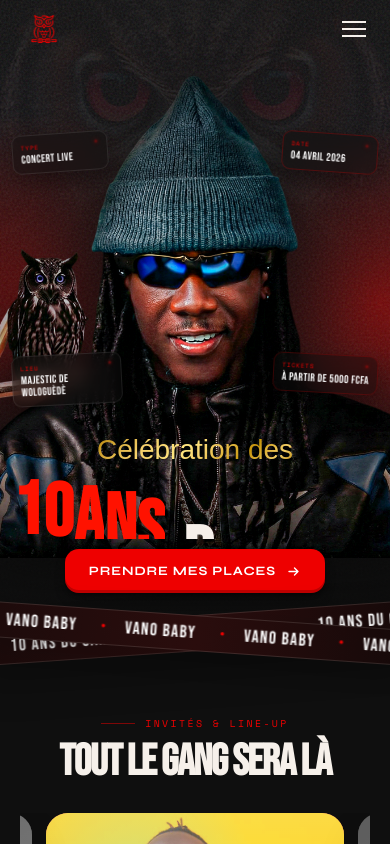
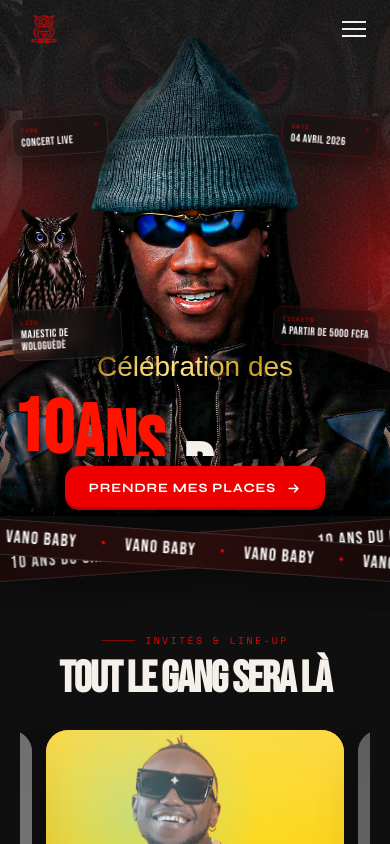
Before and after one commit to Guck2005/vano-baby, a Next.js app: page / in a window 390 px wide. Built offline with nearby package versions, Linux system fonts and the light colour scheme; a web font is replaced by a local one.

Commit message:
Corection

```diff
--- a/src/app/globals.css
+++ b/src/app/globals.css
@@ -1859,7 +1859,7 @@
   .nav-cta { display: none; }
   .nav-burger { display: flex; }
   .hero {
-    min-height: 75dvh;
+    min-height: 550px;
   }
   .hero-side-panel { display: none; }
   .hero-card {
```
